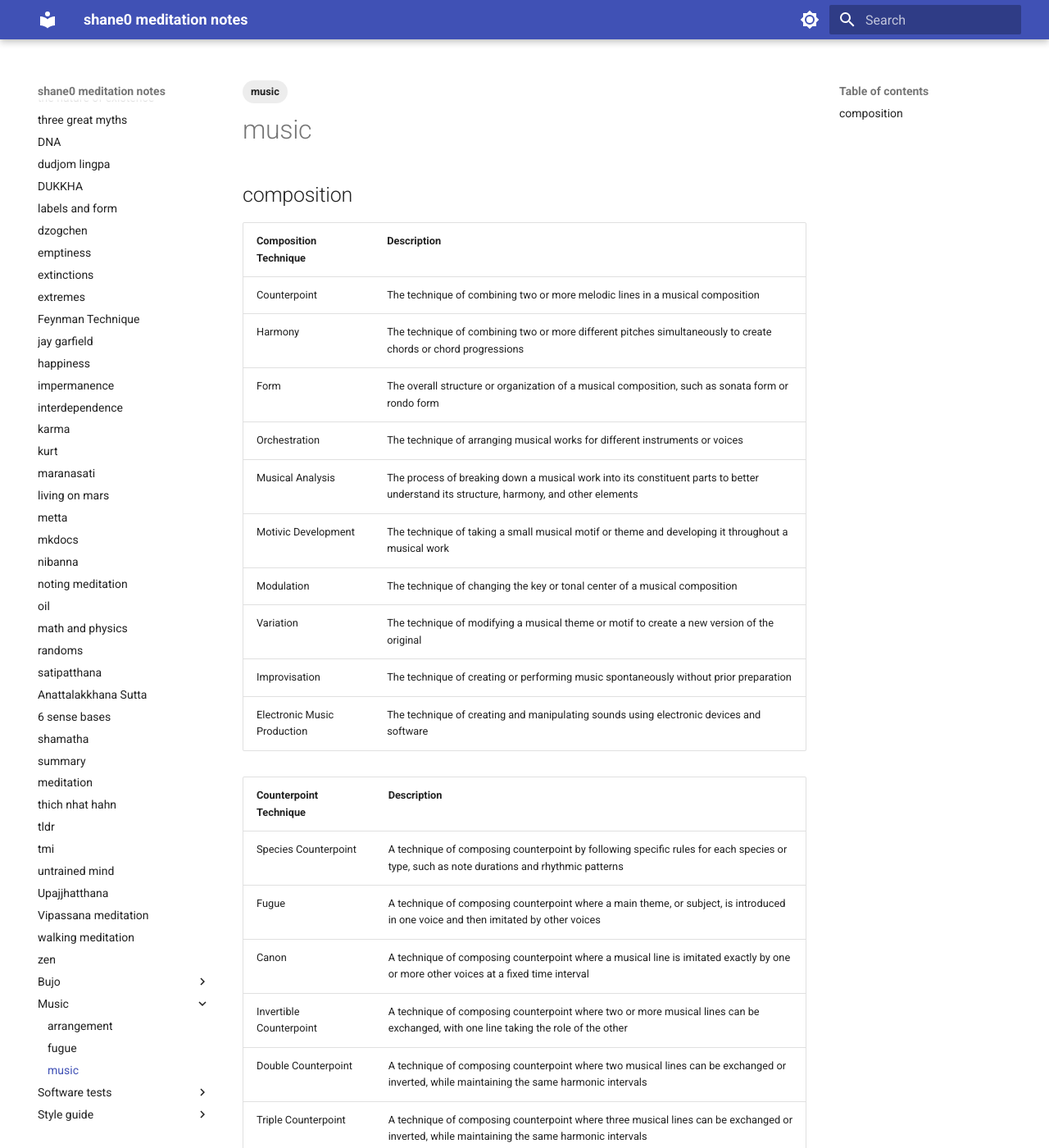
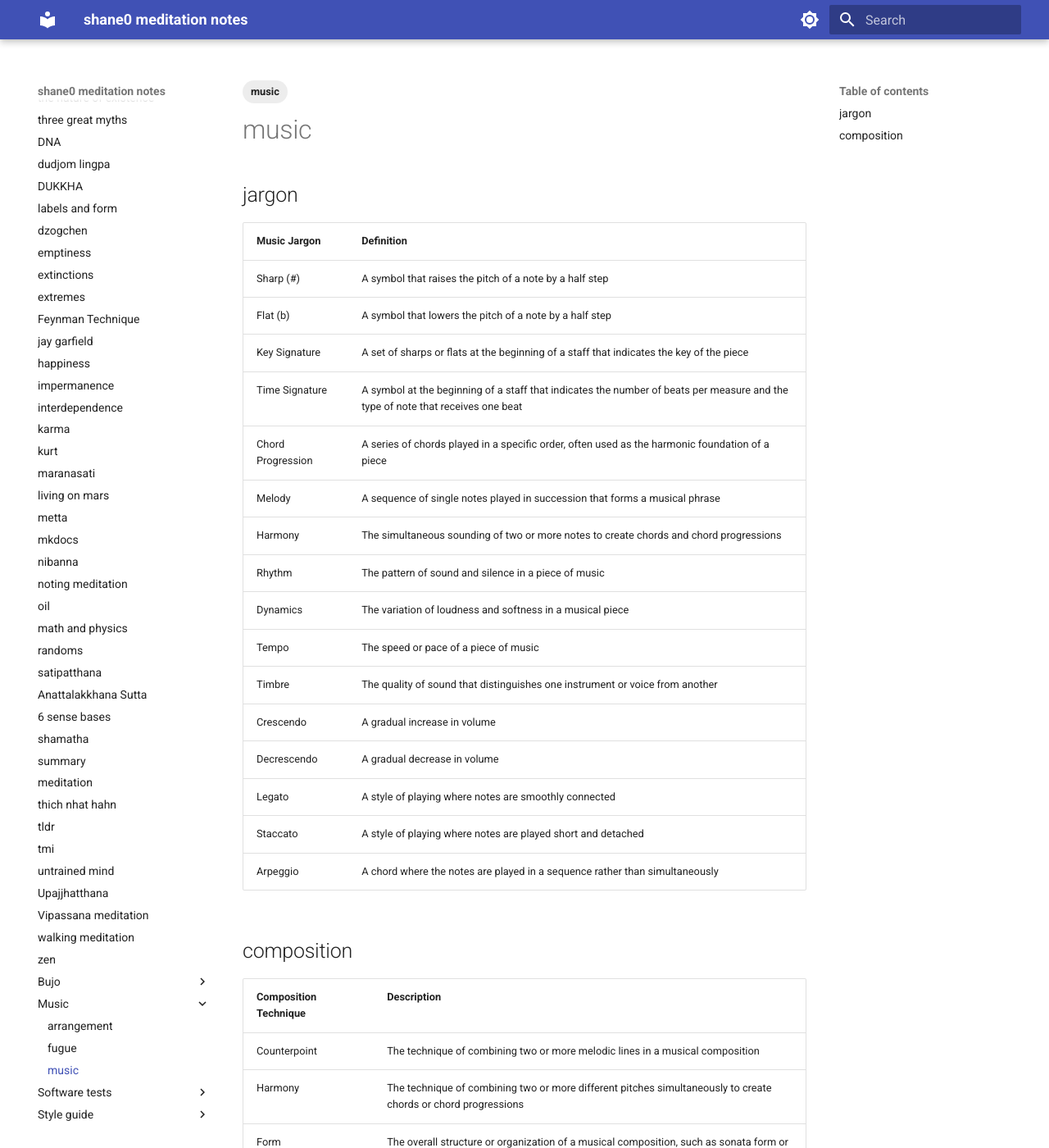
Before and after one commit to shane0/shane0.github.io, an MkDocs documentation site: the page built from docs/music/music.md, in a window 1280 px wide and 1400 px high. Shown: the whole window at 82% size. Built offline with MkDocs 1.6.1 and Material for MkDocs 9.7.7, drawn with Linux system fonts in a browser that asks for light colours.

Commit message:
'music jargon'

```diff
--- a/docs/music/music.md
+++ b/docs/music/music.md
@@ -3,6 +3,27 @@ tags:
   - music
 ---
 # music
+
+## jargon
+
+| Music Jargon      | Definition                                                                                                                      |
+| ----------------- | ------------------------------------------------------------------------------------------------------------------------------- |
+| Sharp (#)         | A symbol that raises the pitch of a note by a half step                                                                         |
+| Flat (b)          | A symbol that lowers the pitch of a note by a half step                                                                         |
+| Key Signature     | A set of sharps or flats at the beginning of a staff that indicates the key of the piece                                        |
+| Time Signature    | A symbol at the beginning of a staff that indicates the number of beats per measure and the type of note that receives one beat |
+| Chord Progression | A series of chords played in a specific order, often used as the harmonic foundation of a piece                                 |
+| Melody            | A sequence of single notes played in succession that forms a musical phrase                                                     |
+| Harmony           | The simultaneous sounding of two or more notes to create chords and chord progressions                                          |
+| Rhythm            | The pattern of sound and silence in a piece of music                                                                            |
+| Dynamics          | The variation of loudness and softness in a musical piece                                                                       |
+| Tempo             | The speed or pace of a piece of music                                                                                           |
+| Timbre            | The quality of sound that distinguishes one instrument or voice from another                                                    |
+| Crescendo         | A gradual increase in volume                                                                                                    |
+| Decrescendo       | A gradual decrease in volume                                                                                                    |
+| Legato            | A style of playing where notes are smoothly connected                                                                           |
+| Staccato          | A style of playing where notes are played short and detached                                                                    |
+| Arpeggio          | A chord where the notes are played in a sequence rather than simultaneously                                                     |
 
 ## composition
 
```
